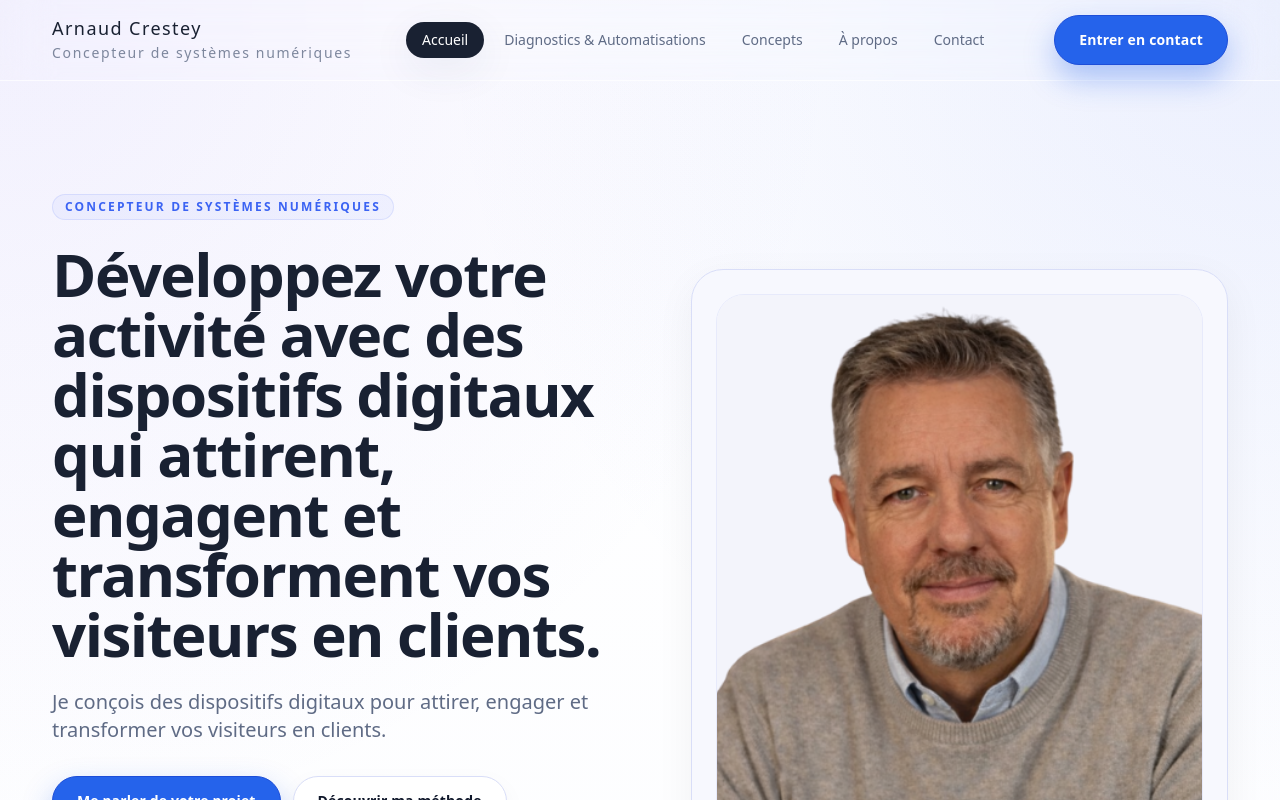
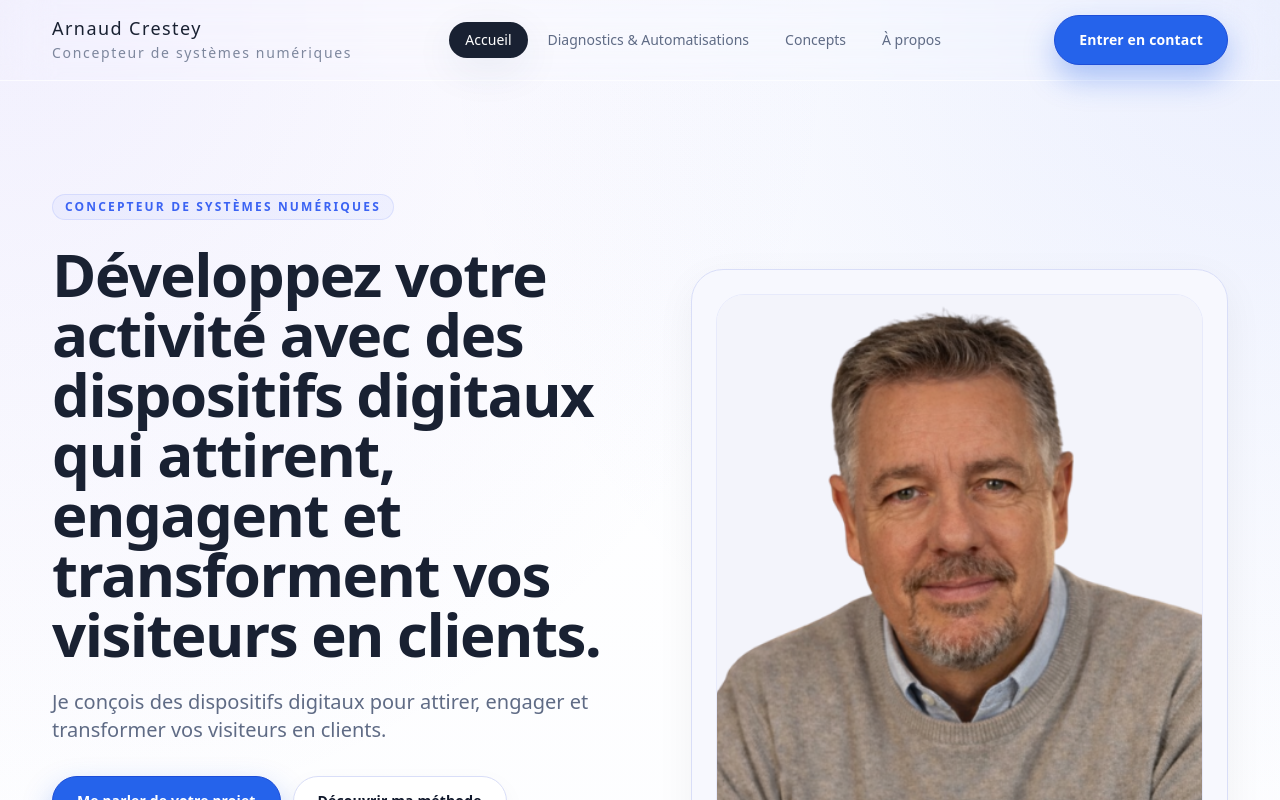
Before and after one commit to arnaudcrestey/portail-site-vitrine, a Next.js app: page / in a window 1280 px wide. Shown: the top 800 px of the page. Built offline with nearby package versions, Linux system fonts and the light colour scheme.

Commit message:
Update site.ts

```diff
--- a/data/site.ts
+++ b/data/site.ts
@@ -37,8 +37,7 @@ export const navigation: NavItem[] = [
   { href: '/diagnostics-automatisations', label: 'Diagnostics & Automatisations' },
   { href: '/concepts', label: 'Concepts' },
   { href: '/a-propos', label: 'À propos' },
-  { href: '/contact', label: 'Contact' },
-];
+ ];
 
 export const homeUniverses: UniverseCard[] = [
   {
```
